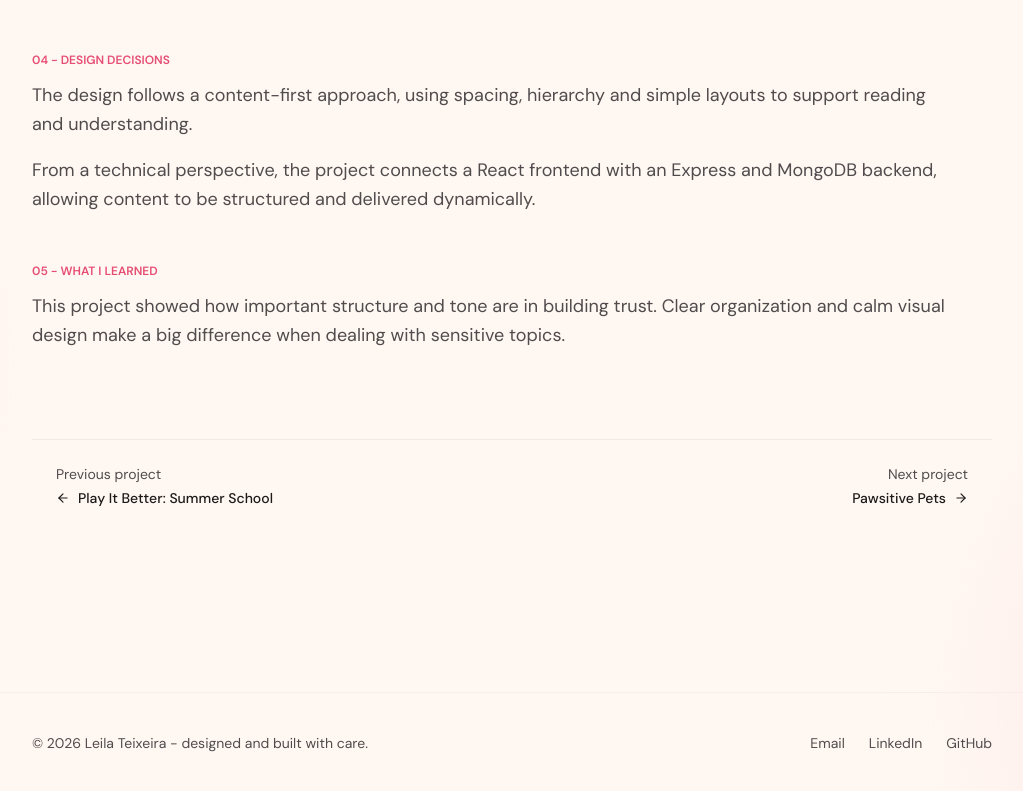
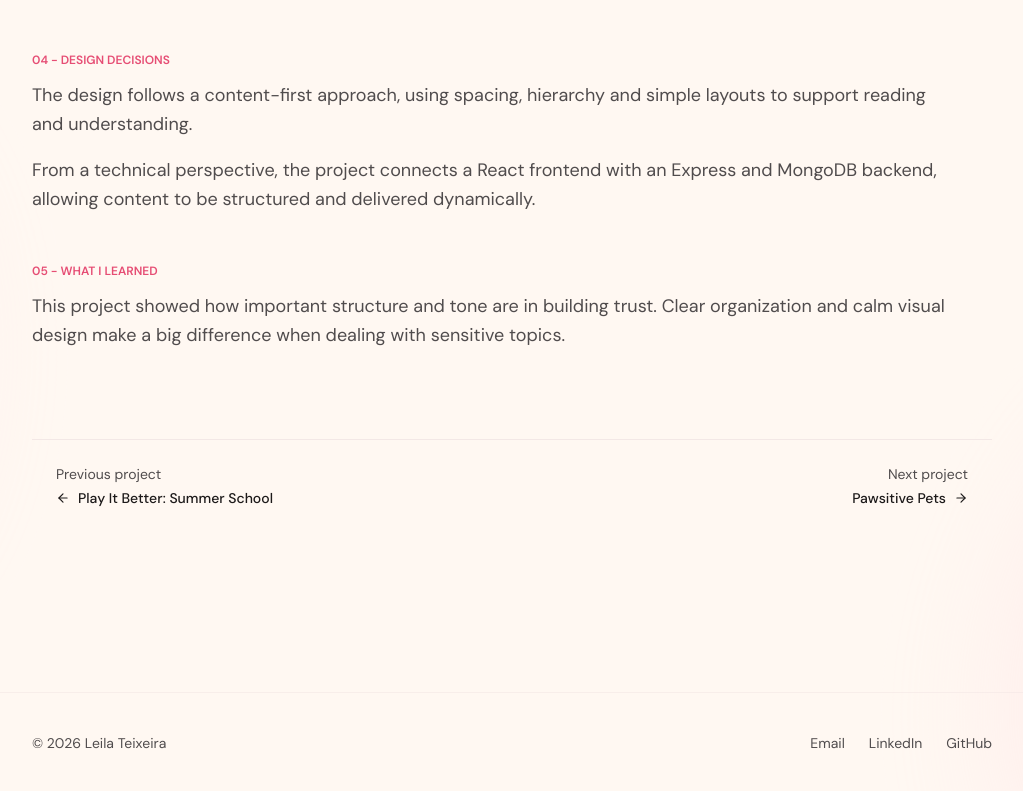
Before and after one commit to Leiladany/portfolio-v2, a React (Vite) app: page /projects/empowered in a window 1280 px wide. Shown: the part 1815-2606 px from the top of the page, without its empty margins (128-1151 px from the left). Built offline with nearby package versions, Linux system fonts and the light colour scheme.

Commit message:
refactor: remove footer content and related types for cleaner code structure

```diff
--- a/src/components/layout/Footer.tsx
+++ b/src/components/layout/Footer.tsx
@@ -1,13 +1,11 @@
 import { profileInfo } from "../../data/profile";
-import { footerContent } from "../../data/site";
 
 export function Footer() {
   return (
     <footer className="border-stone/60 relative z-10 mt-24 border-t">
       <div className="text-graphite mx-auto flex max-w-5xl flex-col items-start justify-between gap-4 px-4 py-8 text-sm sm:flex-row sm:items-center sm:px-8 sm:py-10">
         <p>
-          &copy; {new Date().getFullYear()} {profileInfo.fullName} -{" "}
-          {footerContent.credit}
+          &copy; {new Date().getFullYear()} {profileInfo.fullName}
         </p>
         <div className="flex flex-wrap gap-6">
           {profileInfo.socials.map((social) => (
--- a/src/data/site/footer.ts
+++ /dev/null
@@ -1,5 +0,0 @@
-import type { FooterContent } from "../types";
-
-export const footerContent: FooterContent = {
-  credit: "designed and built with care.",
-};
--- a/src/data/site/index.ts
+++ b/src/data/site/index.ts
@@ -1,6 +1,5 @@
 export { aboutPageContent } from "./about";
 export { contactPageContent } from "./contact";
-export { footerContent } from "./footer";
 export { homePageContent } from "./home";
 export { navigationLinks } from "./navigation";
 export { notFoundContent } from "./not-found";
--- a/src/data/types.ts
+++ b/src/data/types.ts
@@ -198,10 +198,6 @@ export type ContactPageContent = {
   intro: PageIntroContent;
 };
 
-export type FooterContent = {
-  credit: string;
-};
-
 export type NotFoundMessage = {
   eyebrow?: string;
   title: string;
```
